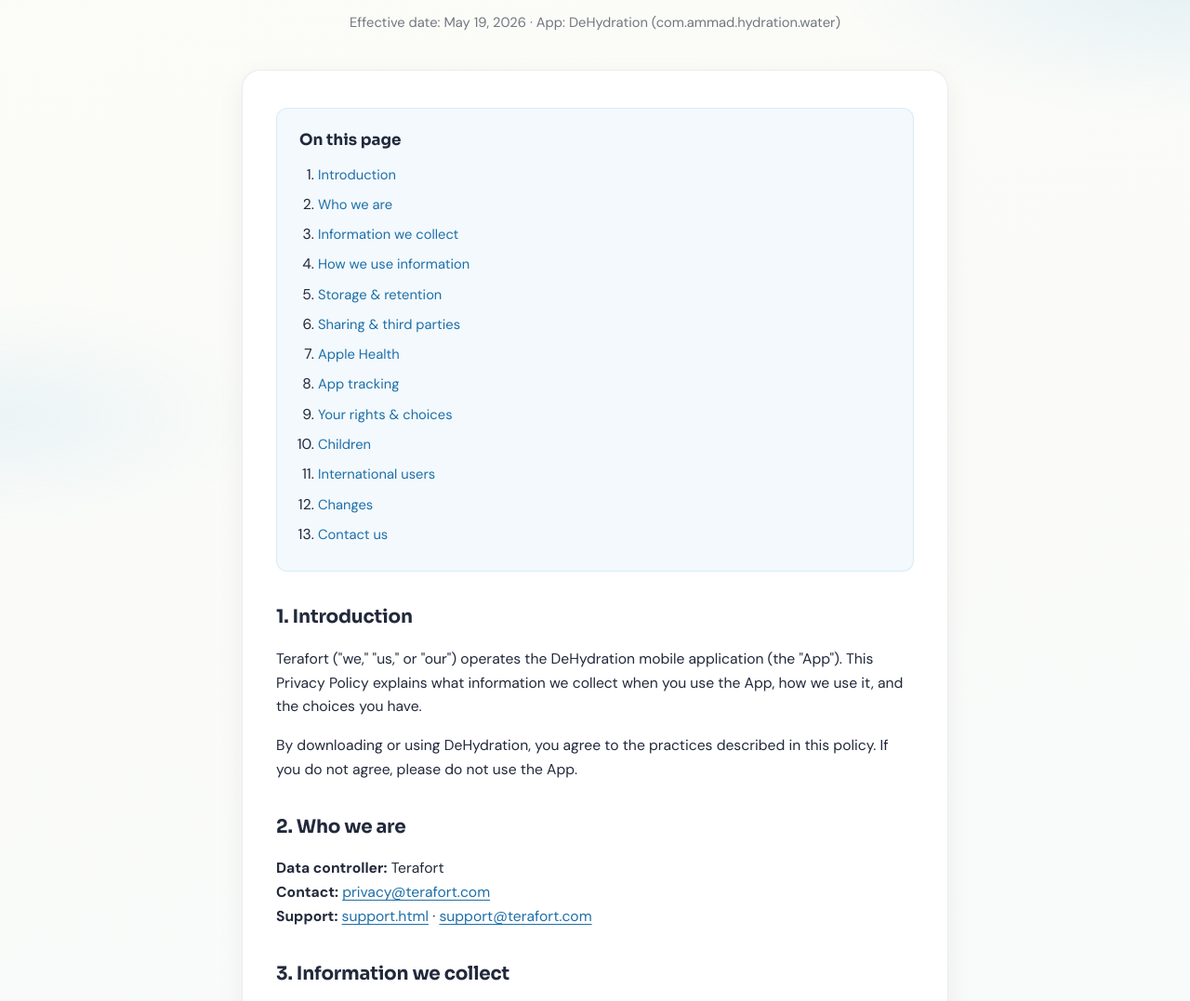
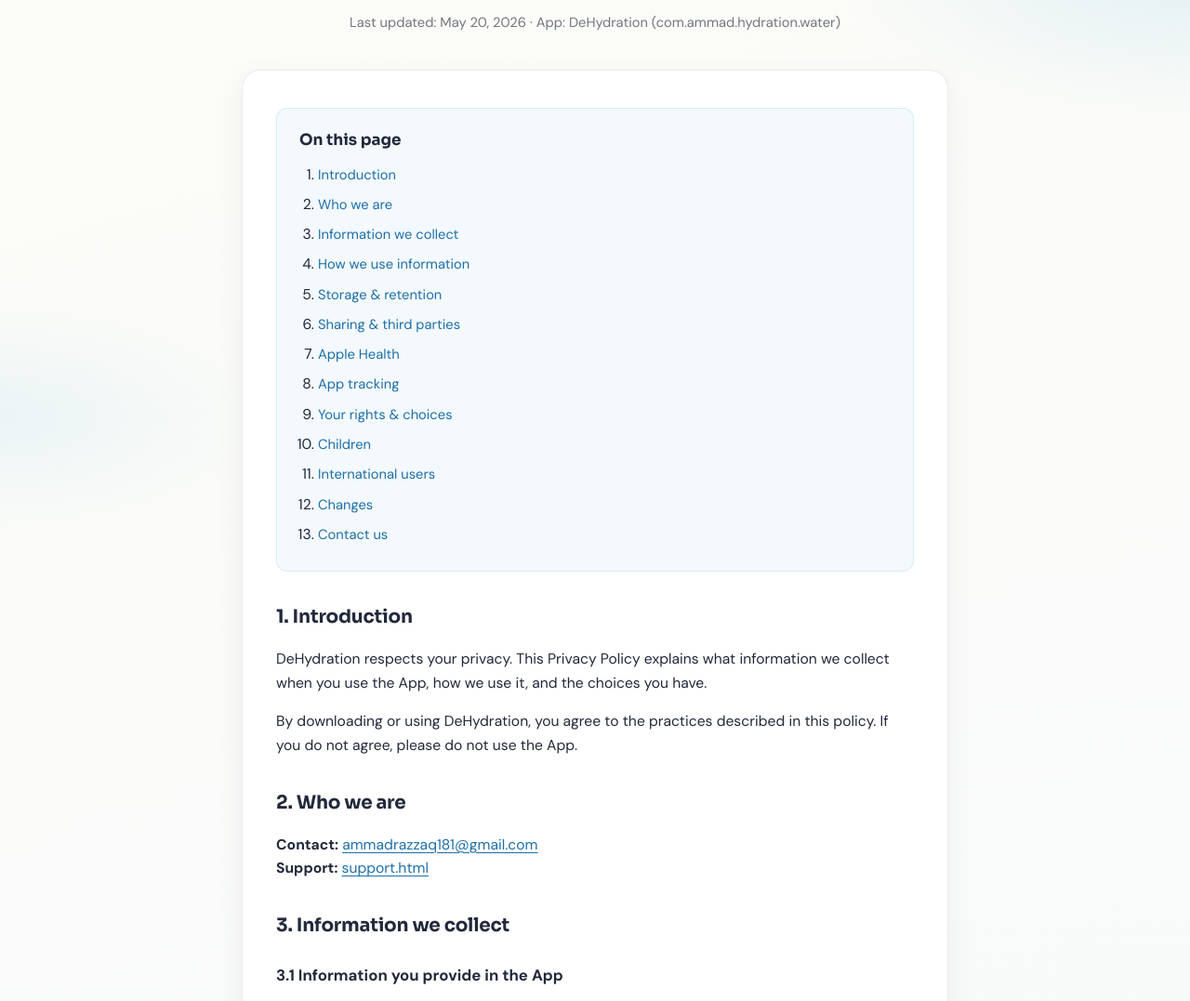
Before and after one commit to ammadrazzaq28/dehydration-legal, a plain HTML site: page privacy.html in a window 1280 px wide. Shown: the part 192-1269 px from the top of the page at 93% size. Drawn offline with Linux system fonts and the light colour scheme.

Commit message:
Update privacy.html

```diff
--- a/privacy.html
+++ b/privacy.html
@@ -33,7 +33,7 @@
   <main>
     <header class="page-header wrap--legal">
       <h1>Privacy Policy</h1>
-      <p class="meta">Effective date: May 19, 2026 · App: DeHydration (com.ammad.hydration.water)</p>
+      <p class="meta">Last updated: May 20, 2026 · App: DeHydration (com.ammad.hydration.water)</p>
     </header>
 
     <article class="legal-card wrap--legal">
@@ -58,7 +58,7 @@
 
       <h2 id="introduction">1. Introduction</h2>
       <p>
-        Terafort ("we," "us," or "our") operates the DeHydration mobile application (the "App"). This Privacy Policy explains what information we collect when you use the App, how we use it, and the choices you have.
+        DeHydration respects your privacy. This Privacy Policy explains what information we collect when you use the App, how we use it, and the choices you have.
       </p>
       <p>
         By downloading or using DeHydration, you agree to the practices described in this policy. If you do not agree, please do not use the App.
@@ -66,9 +66,8 @@
 
       <h2 id="controller">2. Who we are</h2>
       <p>
-        <strong>Data controller:</strong> Terafort<br>
-        <strong>Contact:</strong> <a href="mailto:privacy@terafort.com">privacy@terafort.com</a><br>
-        <strong>Support:</strong> <a href="support.html">support.html</a> · <a href="mailto:support@terafort.com">support@terafort.com</a>
+        <strong>Contact:</strong> <a href="mailto:ammadrazzaq181@gmail.com">ammadrazzaq181@gmail.com</a><br>
+        <strong>Support:</strong> <a href="support.html">support.html</a>
       </p>
 
       <h2 id="collect">3. Information we collect</h2>
@@ -183,8 +182,7 @@
       <h2 id="contact">13. Contact us</h2>
       <p>
         Questions about privacy?<br>
-        Email: <a href="mailto:privacy@terafort.com">privacy@terafort.com</a><br>
-        Support: <a href="mailto:support@terafort.com">support@terafort.com</a>
+        Email: <a href="mailto:ammadrazzaq181@gmail.com">ammadrazzaq181@gmail.com</a>
       </p>
     </article>
   </main>
@@ -202,7 +200,7 @@
         <li><a href="terms.html">Terms of Service</a></li>
         <li><a href="support.html">Support</a></li>
       </ul>
-      <small>© <span id="year"></span> Terafort. All rights reserved.</small>
+      <small>© <span id="year"></span> DeHydration. All rights reserved.</small>
     </div>
   </footer>
   <script>
```
